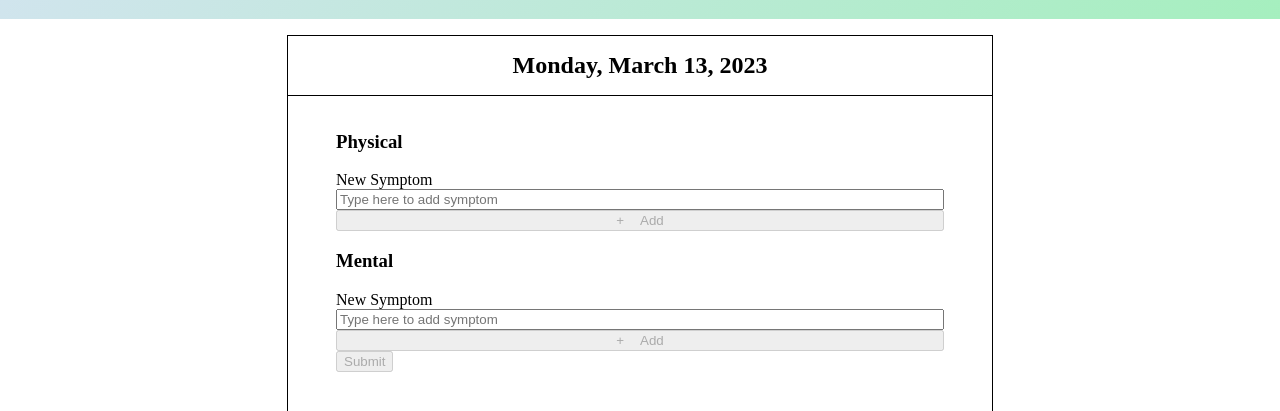
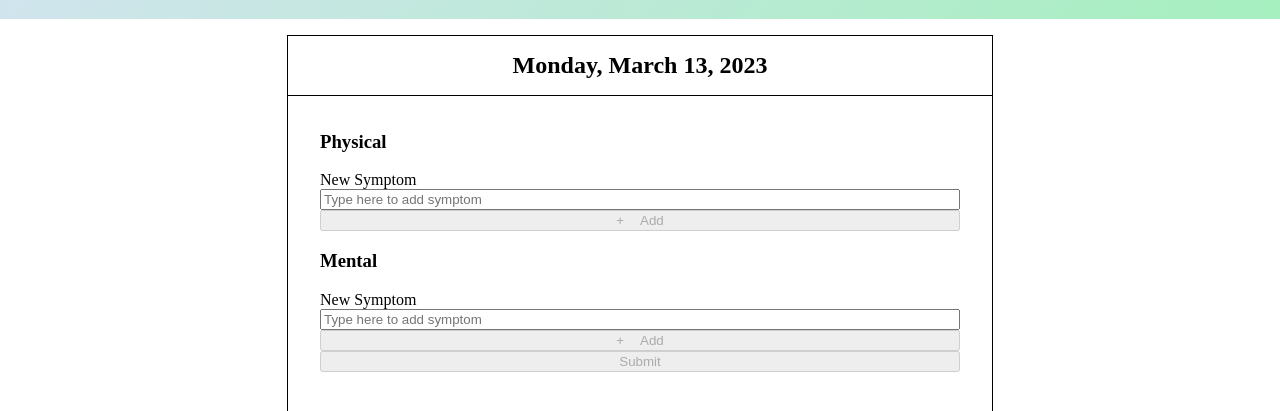
Before and after one commit to dyazdani/symptom-tracker, a website: page index.html in a window 1280 px wide. Both pictures are taken after a click on the button "Create a New Record". Shown: the part 61-472 px from the top of the page. Drawn offline with Linux system fonts and the light colour scheme.

Commit message:
Made <form> a flexbox

```diff
--- a/scripts/main.js
+++ b/scripts/main.js
@@ -178,6 +178,7 @@ form.appendChild(mental);
 const submitBtn = document.createElement('button');
 submitBtn.setAttribute('disabled', '');
 submitBtn.setAttribute('type', 'button');
+submitBtn.id = 'submit-button';
 submitBtn.innerText = 'Submit';
 
 form.appendChild(submitBtn);
--- a/styles/style.css
+++ b/styles/style.css
@@ -81,7 +81,8 @@ span {
 }
 
 form {
-  padding: 0 1rem;
+  display: flex;
+  flex-flow: column nowrap;
 }
 
 .severity {
@@ -98,6 +99,9 @@ form {
   padding: 0.1rem 0.9rem;
   border: 1px solid black;
   border-radius: 3px;
+}
+
+#submit-button {
 }
 
 /* success modal */
```
